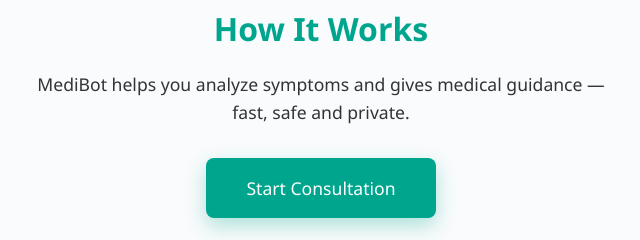
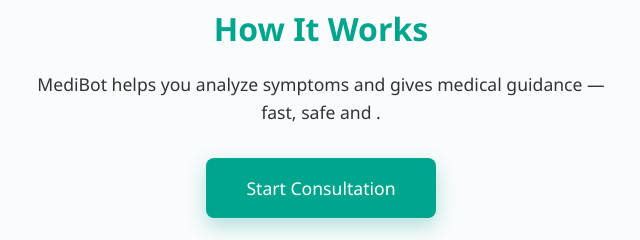
Before and after one commit to zhursin-oss/third-project, a plain HTML site: page index.html in a window 1280 px wide. Shown: the part 289-529 px from the top of the page, 319-959 px from the left. Drawn offline with Linux system fonts and the light colour scheme.

Commit message:
Add files via upload

```diff
--- a/index.html
+++ b/index.html
@@ -16,7 +16,7 @@
   <main class="content">
     <section class="intro">
       <h2>How It Works</h2>
-      <p>MediBot helps you analyze symptoms and gives medical guidance — fast, safe and private.</p>
+      <p>MediBot helps you analyze symptoms and gives medical guidance — fast, safe and .</p>
     </section>
 
     <section class="cta">
```
